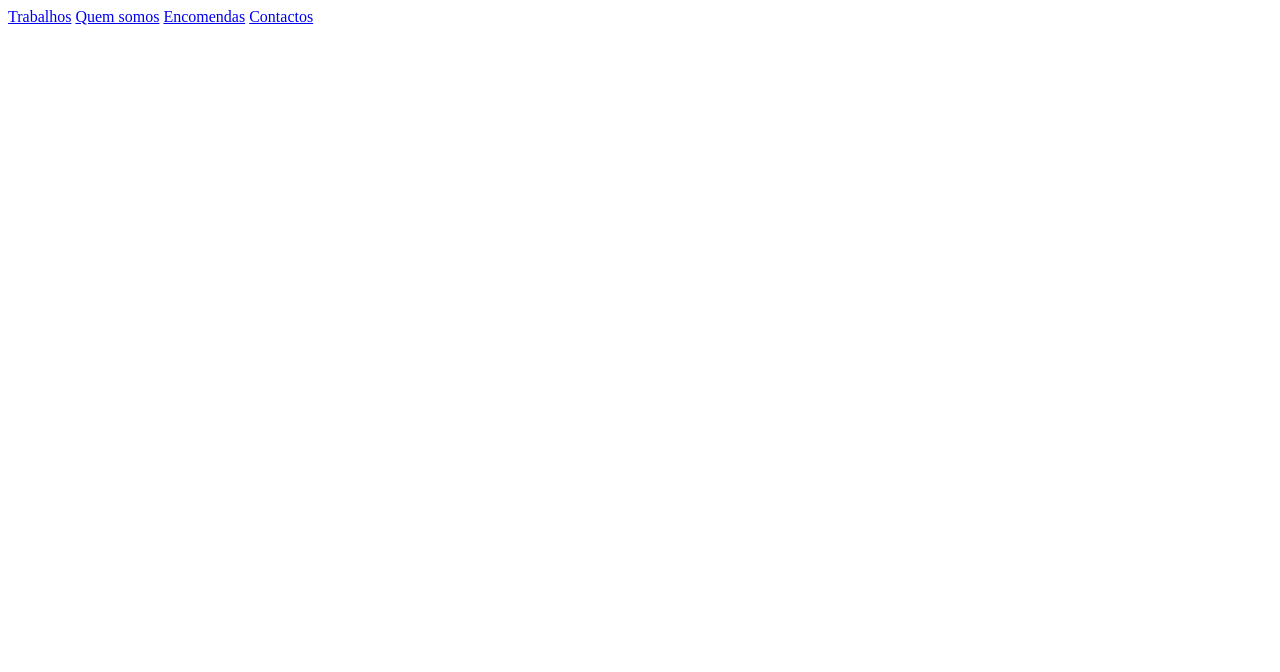
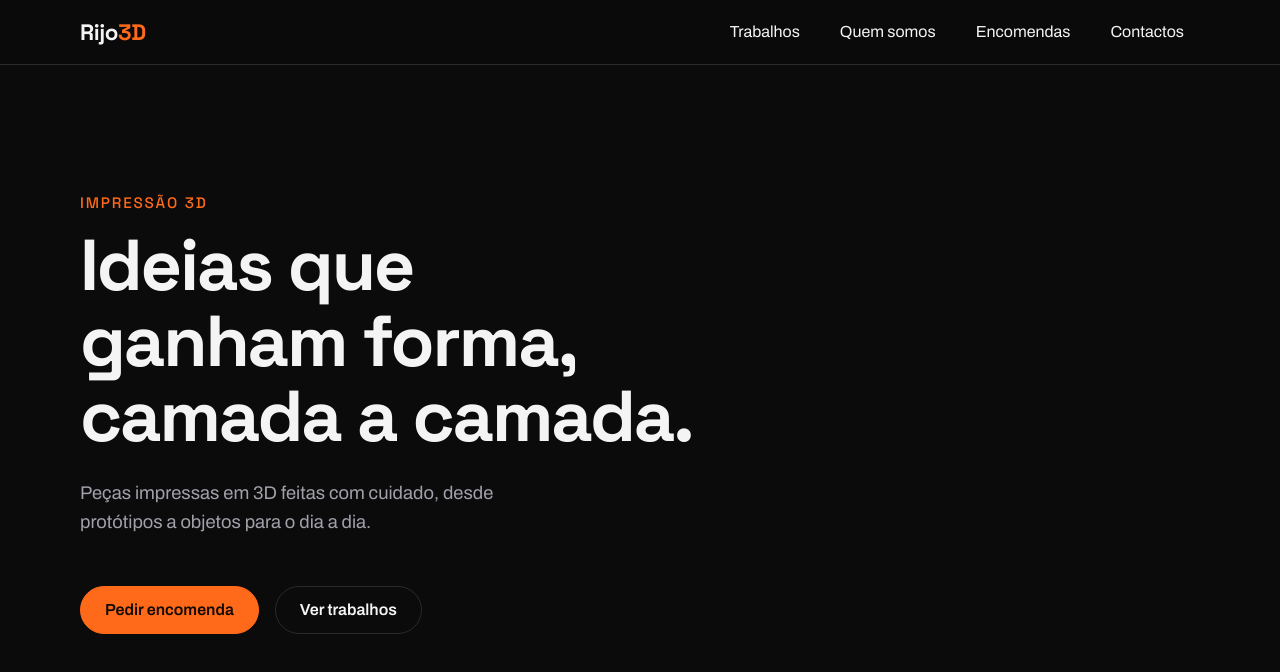
Before and after one commit to jonathanantunes1999/Rijo3d, a website: page index.html in a window 1280 px wide. Drawn offline with Linux system fonts and the light colour scheme.

Commit message:
feat: identidade visual, cabeçalho e hero
Co-Authored-By: Claude Sonnet 5.5 <noreply@anthropic.com>
Claude-Session: https://claude.ai/code/session_01UwGUxMdooXWD4wQNEGgByc

```diff
--- a/css/styles.css
+++ b/css/styles.css
@@ -0,0 +1,110 @@
+/* TODO-CLIENTE: cores e tipografia provisórias; substituir pelas da marca */
+:root {
+  --cor-fundo: #0b0b0c;
+  --cor-superficie: #151517;
+  --cor-texto: #f4f4f5;
+  --cor-texto-suave: #a1a1aa;
+  --cor-destaque: #ff6a1a;
+  --cor-sobre-destaque: #120a04;
+  --cor-borda: #2a2a2e;
+  --fonte-titulo: "Space Grotesk", system-ui, sans-serif;
+  --fonte-corpo: "Archivo", system-ui, sans-serif;
+  --espaco-1: 0.25rem;
+  --espaco-2: 0.5rem;
+  --espaco-3: 1rem;
+  --espaco-4: 1.5rem;
+  --espaco-5: 3rem;
+  --espaco-6: 5rem;
+  --raio: 12px;
+}
+
+*, *::before, *::after { box-sizing: border-box; }
+html { scroll-behavior: smooth; scroll-padding-top: 4.5rem; }
+body {
+  margin: 0;
+  background: var(--cor-fundo);
+  color: var(--cor-texto);
+  font-family: var(--fonte-corpo);
+  font-size: 1rem;
+  line-height: 1.6;
+  overflow-x: hidden;
+}
+img { max-width: 100%; height: auto; display: block; }
+a { color: inherit; }
+:focus-visible { outline: 3px solid var(--cor-destaque); outline-offset: 3px; }
+
+.container { width: min(100% - 2rem, 70rem); margin-inline: auto; }
+
+.skip-link {
+  position: absolute; left: var(--espaco-3); top: -4rem;
+  background: var(--cor-destaque); color: var(--cor-sobre-destaque);
+  padding: var(--espaco-2) var(--espaco-3); border-radius: 8px; z-index: 20;
+}
+.skip-link:focus { top: var(--espaco-3); }
+
+/* Botões */
+.btn {
+  display: inline-flex; align-items: center; justify-content: center;
+  min-height: 48px; padding: 0 var(--espaco-4);
+  border: 1px solid var(--cor-borda); border-radius: 999px;
+  background: transparent; color: var(--cor-texto);
+  font: 600 1rem var(--fonte-corpo); text-decoration: none; cursor: pointer;
+  transition: background-color 0.2s ease, border-color 0.2s ease, transform 0.2s ease;
+}
+.btn:hover { border-color: var(--cor-texto-suave); background: var(--cor-superficie); }
+.btn--primario { background: var(--cor-destaque); border-color: var(--cor-destaque); color: var(--cor-sobre-destaque); }
+.btn--primario:hover { background: #ff8340; border-color: #ff8340; }
+
+/* Cabeçalho */
+.site-header {
+  position: sticky; top: 0; z-index: 10;
+  background: rgba(11, 11, 12, 0.9); backdrop-filter: blur(8px);
+  border-bottom: 1px solid var(--cor-borda);
+}
+.header-inner { display: flex; align-items: center; justify-content: space-between; min-height: 4rem; position: relative; }
+.marca { font: 700 1.4rem var(--fonte-titulo); text-decoration: none; letter-spacing: -0.02em; }
+.marca span { color: var(--cor-destaque); }
+
+.menu-toggle {
+  min-height: 44px; min-width: 44px; padding: 0 var(--espaco-3);
+  background: transparent; color: var(--cor-texto);
+  border: 1px solid var(--cor-borda); border-radius: 999px;
+  font: 600 0.95rem var(--fonte-corpo); cursor: pointer;
+}
+#menu-principal {
+  display: none; position: absolute; top: 100%; left: 0; right: 0;
+  flex-direction: column; background: var(--cor-superficie);
+  border: 1px solid var(--cor-borda); border-radius: var(--raio); padding: var(--espaco-2);
+}
+#menu-principal.aberto { display: flex; }
+#menu-principal a { padding: var(--espaco-3); text-decoration: none; border-radius: 8px; min-height: 44px; }
+#menu-principal a:hover { background: var(--cor-fundo); }
+
+@media (min-width: 48rem) {
+  .menu-toggle { display: none; }
+  #menu-principal {
+    display: flex; position: static; flex-direction: row; gap: var(--espaco-2);
+    background: transparent; border: 0; padding: 0;
+  }
+}
+
+/* Secções */
+main > section { padding-block: var(--espaco-6); }
+
+.hero { padding-block: clamp(3rem, 12vw, 8rem); }
+.hero__etiqueta {
+  margin: 0 0 var(--espaco-3); color: var(--cor-destaque);
+  font: 500 0.95rem var(--fonte-titulo); letter-spacing: 0.12em; text-transform: uppercase;
+}
+.hero h1 {
+  margin: 0 0 var(--espaco-4); max-width: 18ch;
+  font: 700 clamp(2.2rem, 8vw, 4.5rem) / 1.05 var(--fonte-titulo); letter-spacing: -0.03em;
+  text-wrap: balance;
+}
+.hero__texto { max-width: 46ch; margin: 0 0 var(--espaco-5); color: var(--cor-texto-suave); font-size: 1.15rem; }
+.hero__acoes { display: flex; flex-wrap: wrap; gap: var(--espaco-3); }
+
+@media (prefers-reduced-motion: reduce) {
+  html { scroll-behavior: auto; }
+  *, *::before, *::after { transition: none !important; animation: none !important; }
+}
--- a/index.html
+++ b/index.html
@@ -4,19 +4,40 @@
   <meta charset="utf-8">
   <meta name="viewport" content="width=device-width, initial-scale=1">
   <title>Rijo3d — Impressão 3D</title>
+  <link rel="preconnect" href="https://fonts.googleapis.com">
+  <link rel="preconnect" href="https://fonts.gstatic.com" crossorigin>
+  <link href="https://fonts.googleapis.com/css2?family=Archivo:wght@400;500;600&family=Space+Grotesk:wght@500;700&display=swap" rel="stylesheet">
   <link rel="stylesheet" href="css/styles.css">
 </head>
 <body>
-  <header>
-    <nav aria-label="Principal">
-      <a href="#galeria">Trabalhos</a>
-      <a href="#sobre">Quem somos</a>
-      <a href="#encomendas">Encomendas</a>
-      <a href="#contactos">Contactos</a>
-    </nav>
+  <a class="skip-link" href="#galeria">Saltar para o conteúdo</a>
+  <header class="site-header">
+    <div class="container header-inner">
+      <a class="marca" href="#inicio" aria-label="Rijo3d, início">Rijo<span>3D</span></a>
+      <button class="menu-toggle" type="button" aria-expanded="false" aria-controls="menu-principal">
+        <span class="menu-toggle__label">Menu</span>
+      </button>
+      <nav id="menu-principal" aria-label="Principal">
+        <a href="#galeria">Trabalhos</a>
+        <a href="#sobre">Quem somos</a>
+        <a href="#encomendas">Encomendas</a>
+        <a href="#contactos">Contactos</a>
+      </nav>
+    </div>
   </header>
   <main>
-    <section id="inicio"></section>
+    <section id="inicio" class="hero">
+      <div class="container">
+        <p class="hero__etiqueta">Impressão 3D</p>
+        <!-- TODO-CLIENTE: confirmar título e frase de apoio -->
+        <h1>Ideias que ganham forma, camada a camada.</h1>
+        <p class="hero__texto">Peças impressas em 3D feitas com cuidado, desde protótipos a objetos para o dia a dia.</p>
+        <div class="hero__acoes">
+          <a class="btn btn--primario" href="#encomendas">Pedir encomenda</a>
+          <a class="btn" href="#galeria">Ver trabalhos</a>
+        </div>
+      </div>
+    </section>
     <section id="galeria"></section>
     <section id="sobre"></section>
     <section id="encomendas"></section>
--- a/js/main.js
+++ b/js/main.js
@@ -0,0 +1,19 @@
+const toggle = document.querySelector('.menu-toggle');
+const menu = document.getElementById('menu-principal');
+
+function definirMenu(aberto) {
+  toggle.setAttribute('aria-expanded', String(aberto));
+  menu.classList.toggle('aberto', aberto);
+}
+
+toggle.addEventListener('click', () => {
+  definirMenu(toggle.getAttribute('aria-expanded') !== 'true');
+});
+
+menu.addEventListener('click', (e) => {
+  if (e.target.closest('a')) definirMenu(false);
+});
+
+document.addEventListener('keydown', (e) => {
+  if (e.key === 'Escape') definirMenu(false);
+});
```
Also changed, not shown: tests/smoke.spec.js (+32 -0 lines).
